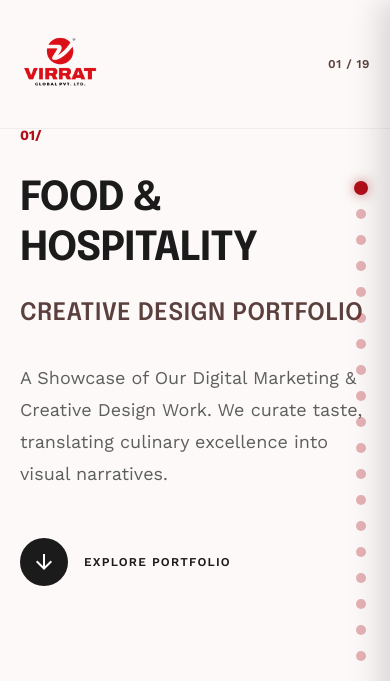
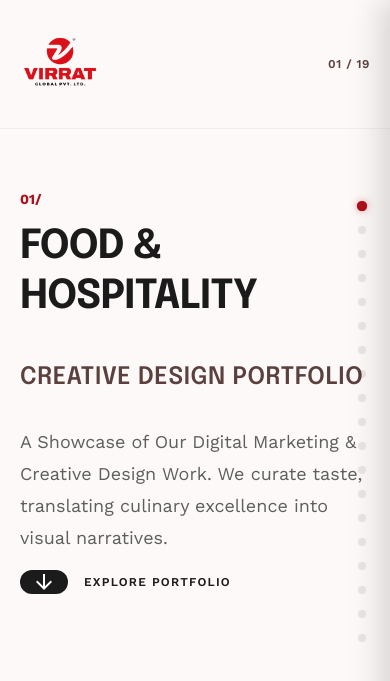
Before and after one commit to virratglobal/global-hospitality-design-showcase, a website: page index.html in a window 390 px wide. Shown: the top 681 px of the page. Drawn offline with nearby package versions, Linux system fonts and the light colour scheme.

Commit message:
Optimize mobile spacing and padding, refine progress dot aesthetics for light and dark modes

```diff
--- a/styles.css
+++ b/styles.css
@@ -45,6 +45,29 @@ body {
     height: auto !important;
     min-height: auto !important;
     overflow-y: visible !important;
+    padding-top: 3rem !important;
+    padding-bottom: 3rem !important;
+  }
+  /* Remove full screen height restrictions on mobile contents */
+  .min-h-screen, .h-screen, [class*="min-h-screen"], [class*="h-screen"] {
+    min-height: auto !important;
+    height: auto !important;
+  }
+  /* Optimize paddings and margins to reduce massive blank spaces */
+  .py-32, .py-24, .py-16, .pt-32, .pb-32, .pt-24, .pb-24, .pt-[120px], .pb-[120px] {
+    padding-top: 2rem !important;
+    padding-bottom: 2rem !important;
+  }
+  .mt-32, .mb-32, .mt-24, .mb-24, .my-24, .my-32, .mb-8, .mt-12, .mb-12 {
+    margin-top: 1rem !important;
+    margin-bottom: 1rem !important;
+  }
+  .gap-24, .gap-32, .gap-16, .gap-12 {
+    gap: 1rem !important;
+  }
+  /* Reduce heights of custom spacer elements */
+  .h-24, .h-16, .h-12 {
+    height: 1.5rem !important;
   }
 }
 
@@ -83,14 +106,19 @@ body {
 }
 
 .dot-btn {
-  width: 10px;
-  height: 10px;
+  width: 8px;
+  height: 8px;
   border-radius: 50%;
-  background-color: rgba(175, 16, 26, 0.3); /* Alpha primary */
+  background-color: rgba(28, 27, 27, 0.25);
+  opacity: 0.35;
   border: 1px solid transparent;
-  transition: all 0.3s cubic-bezier(0.4, 0, 0.2, 1);
+  transition: transform 0.4s cubic-bezier(0.25, 1, 0.5, 1), opacity 0.4s cubic-bezier(0.25, 1, 0.5, 1), background-color 0.4s ease, box-shadow 0.4s ease;
   cursor: pointer;
   position: relative;
+}
+
+.dark .dot-btn {
+  background-color: rgba(255, 255, 255, 0.25);
 }
 
 .dot-btn::after {
@@ -111,6 +139,11 @@ body {
   transition: all 0.3s ease;
 }
 
+.dot-btn:hover {
+  opacity: 0.7;
+  transform: scale(1.15);
+}
+
 .dot-btn:hover::after {
   opacity: 0.9;
   transform: translateY(-50%) translateX(0);
@@ -118,8 +151,14 @@ body {
 
 .dot-btn.active {
   background-color: #af101a; /* primary */
-  transform: scale(1.4);
-  box-shadow: 0 0 8px rgba(175, 16, 26, 0.5);
+  opacity: 1;
+  transform: scale(1.3);
+  box-shadow: 0 0 6px rgba(175, 16, 26, 0.35);
+}
+
+.dark .dot-btn.active {
+  background-color: #ffb4a9; /* light primary */
+  box-shadow: 0 0 8px rgba(255, 180, 169, 0.4);
 }
 
 /* Glassmorphism Header */
```
Also changed, not shown: compile.js (+45 -6 lines).
